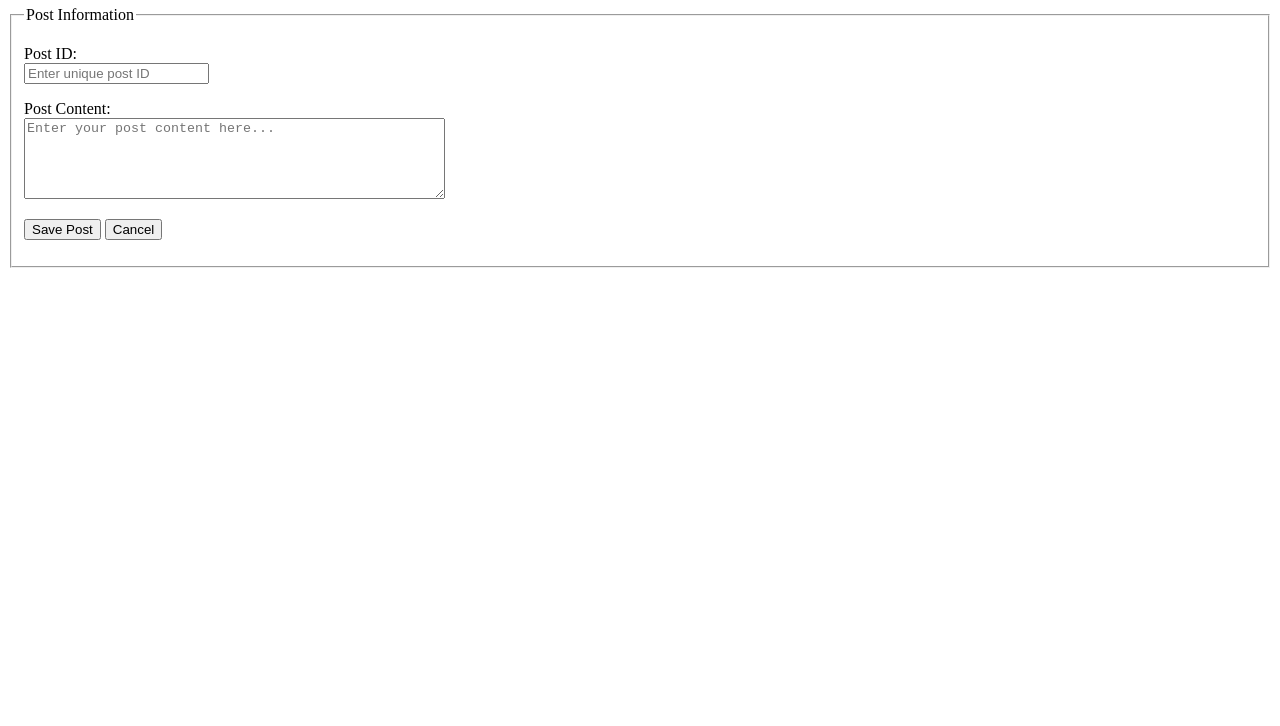
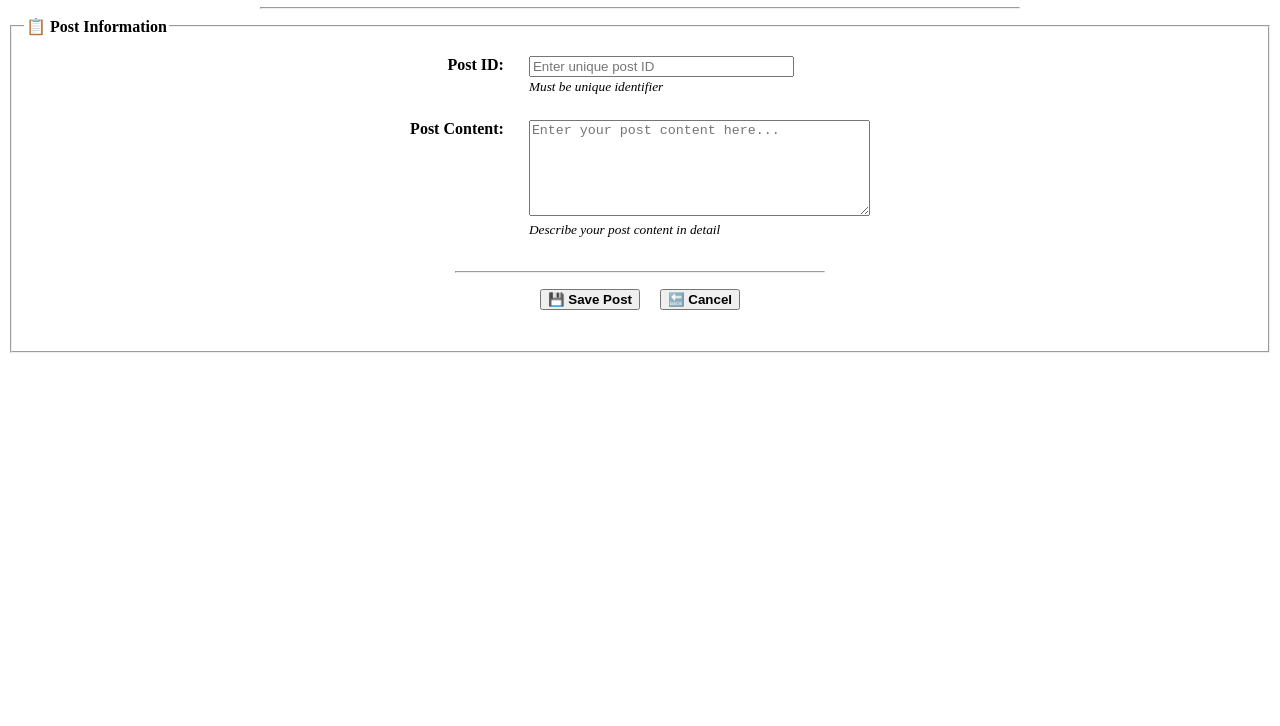
Before and after one commit to Amalanilkumar282/16082025, a plain HTML site: page addPost.html in a window 1280 px wide. Shown: the part 74-800 px from the top of the page. Drawn offline with Linux system fonts and the light colour scheme.

Commit message:
update alignments

```diff
--- a/addPost.html
+++ b/addPost.html
@@ -3,39 +3,62 @@
 <head>
     <meta charset="UTF-8">
     <meta name="viewport" content="width=device-width, initial-scale=1.0">
-    <title>Add New Post</title>
+    <title>Add New Post - Posts Management System</title>
 </head>
 <body>
     <header>
-        <h1>Add New Post</h1>
+        <center>
+            <h1>✍️ Add New Post</h1>
+            <hr width="60%">
+        </center>
     </header>
 
     <main>
-        <form id="addPostForm">
-            <fieldset>
-                <legend>Post Information</legend>
+        <center>
+            <form id="addPostForm">
+                <fieldset width="70%">
+                    <legend><strong>📋 Post Information</strong></legend>
 
-                <p>
-                    <label for="postId">Post ID:</label><br>
-                    <input type="text" id="postId" name="postId" required
-                           placeholder="Enter unique post ID">
-                </p>
+                    <table cellpadding="10" cellspacing="5">
+                        <tr>
+                            <td align="right" valign="top">
+                                <label for="postId"><strong>Post ID:</strong></label>
+                            </td>
+                            <td>
+                                <input type="text" id="postId" name="postId" required
+                                       placeholder="Enter unique post ID" size="30">
+                                <br><small><em>Must be unique identifier</em></small>
+                            </td>
+                        </tr>
 
-                <p>
-                    <label for="postContent">Post Content:</label><br>
-                    <textarea id="postContent" name="postContent" required
-                              rows="5" cols="50"
-                              placeholder="Enter your post content here..."></textarea>
-                </p>
+                        <tr>
+                            <td align="right" valign="top">
+                                <label for="postContent"><strong>Post Content:</strong></label>
+                            </td>
+                            <td>
+                                <textarea id="postContent" name="postContent" required
+                                          rows="6" cols="40"
+                                          placeholder="Enter your post content here..."></textarea>
+                                <br><small><em>Describe your post content in detail</em></small>
+                            </td>
+                        </tr>
 
-                <p>
-                    <button type="submit">Save Post</button>
-                    <button type="button" onclick="window.location.href='index.html'">
-                        Cancel
-                    </button>
-                </p>
-            </fieldset>
-        </form>
+                        <tr>
+                            <td colspan="2" align="center">
+                                <hr width="80%">
+                                <p>
+                                    <button type="submit"><strong>💾 Save Post</strong></button>
+                                    &nbsp;&nbsp;&nbsp;
+                                    <button type="button" onclick="window.location.href='index.html'">
+                                        <strong>🔙 Cancel</strong>
+                                    </button>
+                                </p>
+                            </td>
+                        </tr>
+                    </table>
+                </fieldset>
+            </form>
+        </center>
     </main>
 
     <script src="script.js"></script>
```
Also changed, not shown: index.html (+22 -7 lines).
